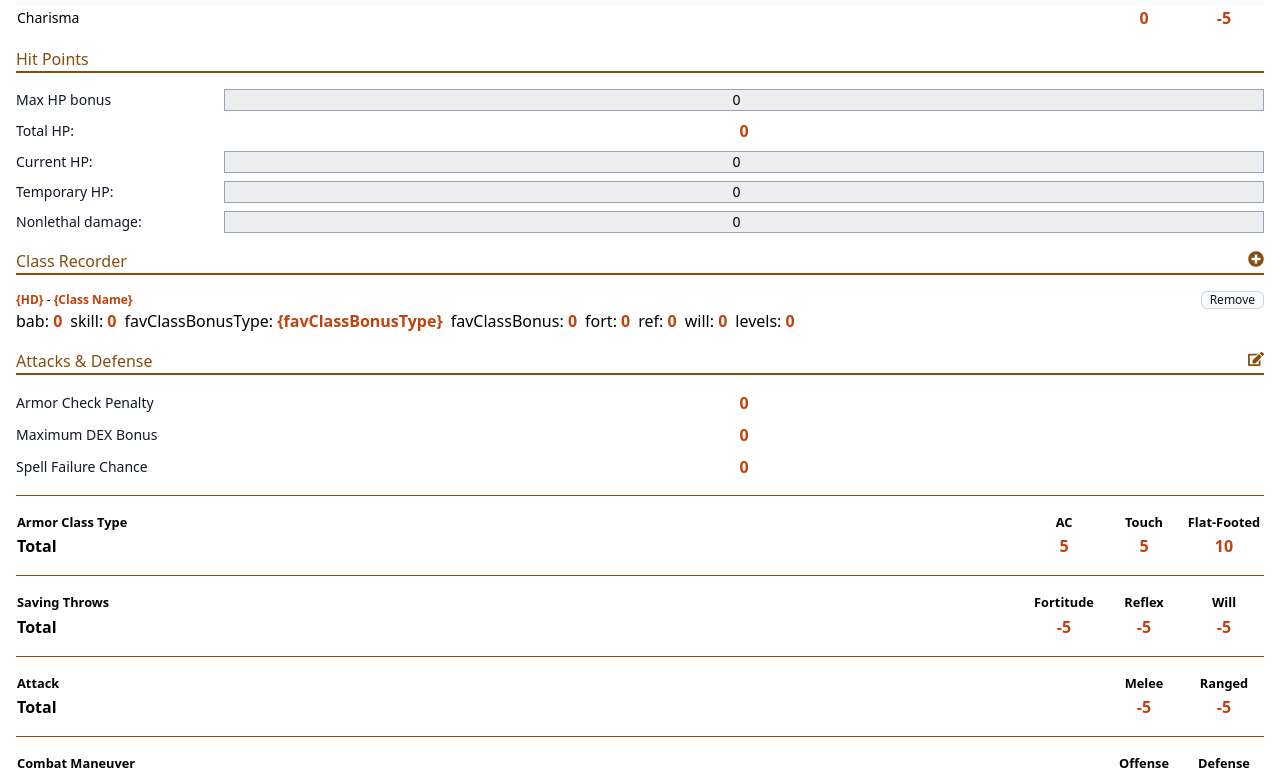
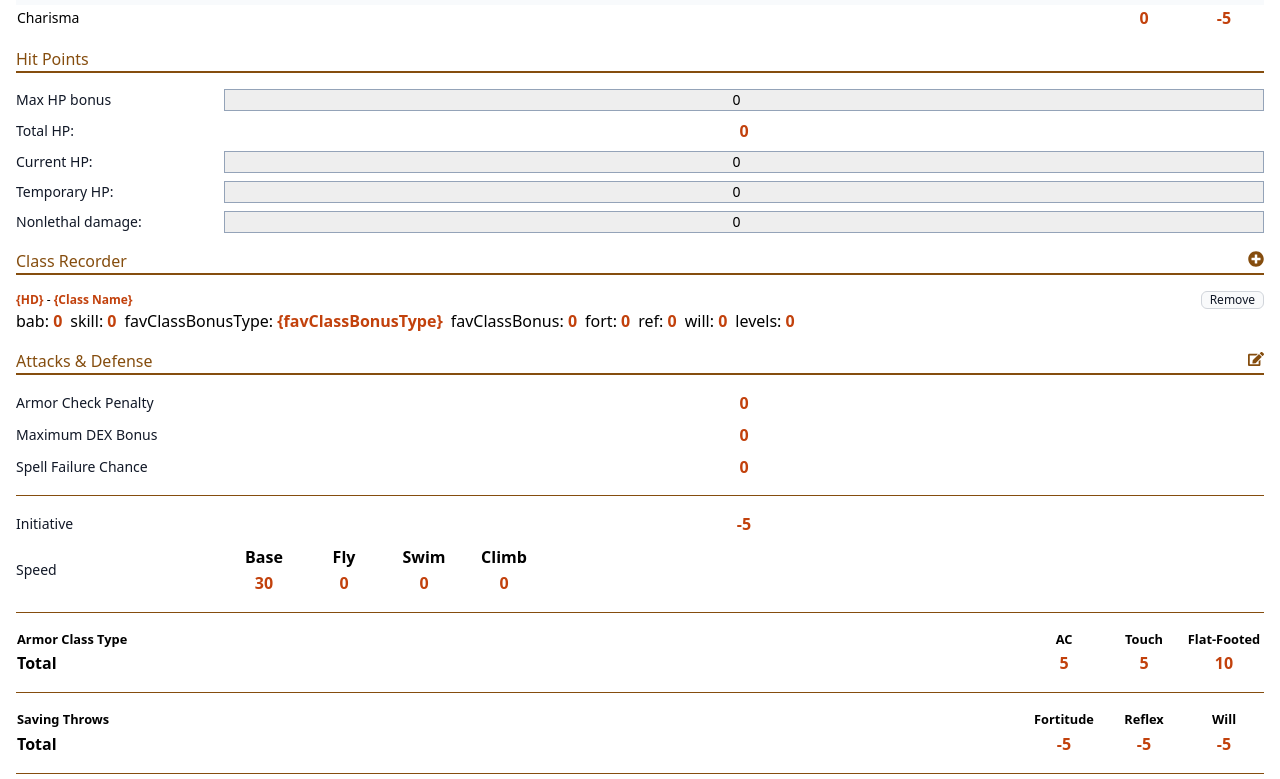
Before and after one commit to DominusAnima/Sheetfinder, a React (Vite) app: page / in a window 1280 px wide. Shown: the part 398-1177 px from the top of the page. Built offline with nearby package versions, Linux system fonts and the light colour scheme.

Commit message:
Added speed and initiative.

```diff
--- a/src/Blocks/Combat.tsx
+++ b/src/Blocks/Combat.tsx
@@ -3,7 +3,7 @@ import EditButton from "../Components/EditButton";
 import Field from "../Components/Field";
 import InlineInput from "../Components/InlineInput";
 import SectionTitle from "../Components/SectionTitle";
-import { Blocks } from "../charSheet";
+import { Blocks, SpeedList } from "../charSheet";
 import { useFormDispatch } from "../lib/useFormDispatch";
 import { SPECIAL_SIZE_MODIFIER } from "../constants";
 
@@ -32,6 +32,14 @@ export function CombatBlock({ state }: { state: Blocks }) {
     });
   }
 
+  function handleSpeedChange(speedType: keyof SpeedList, value: string) {
+    dispatch({ type: "changeSpeed", payload: { speedType, value } });
+  }
+
+  function handleInitChange(value: string) {
+    dispatch({ type: "changeInit", payload: { value } });
+  }
+
   return (
     <div className="mt-4">
       <SectionTitle title="Attacks & Defense">
@@ -47,6 +55,75 @@ export function CombatBlock({ state }: { state: Blocks }) {
         </Field>
         <Field label="Spell Failure Chance" horizontal>
           <p className="flex-1 text-center value">{state.combat.spellFail}</p>
+        </Field>
+      </div>
+
+      <hr className="my-4" />
+
+      <div className="space-y-2 mt-4">
+        <Field label="Initiative" horizontal>
+          <p className="flex-1 text-center value">{state.combat.initiative}</p>
+          {editing && (
+            <InlineInput
+              className="flex-1 text-center"
+              type="number"
+              value={state.combat.initBonus}
+              onChange={(e) => handleInitChange(e.target.value)}
+            />
+          )}
+        </Field>
+        <Field label="Speed" horizontal>
+          <table>
+            <thead>
+              <tr>
+                <th className="whitespace-nowrap w-20">Base</th>
+                <th className="whitespace-nowrap w-20">Fly</th>
+                <th className="whitespace-nowrap w-20">Swim</th>
+                <th className="whitespace-nowrap w-20">Climb</th>
+              </tr>
+            </thead>
+            <tbody>
+              {editing ? (
+                <tr>
+                  <td>
+                    <InlineInput
+                      type="number"
+                      value={state.combat.speed.base}
+                      onChange={(e) => handleSpeedChange("base", e.target.value)}
+                    />
+                  </td>
+                  <td>
+                    <InlineInput
+                      type="number"
+                      value={state.combat.speed.fly}
+                      onChange={(e) => handleSpeedChange("fly", e.target.value)}
+                    />
+                  </td>
+                  <td>
+                    <InlineInput
+                      type="number"
+                      value={state.combat.speed.swim}
+                      onChange={(e) => handleSpeedChange("swim", e.target.value)}
+                    />
+                  </td>
+                  <td>
+                    <InlineInput
+                      type="number"
+                      value={state.combat.speed.climb}
+                      onChange={(e) => handleSpeedChange("climb", e.target.value)}
+                    />
+                  </td>
+                </tr>
+              ) : (
+                <tr>
+                  <td className="text-center value">{state.combat.speed.base}</td>
+                  <td className="text-center value">{state.combat.speed.fly}</td>
+                  <td className="text-center value">{state.combat.speed.swim}</td>
+                  <td className="text-center value">{state.combat.speed.climb}</td>
+                </tr>
+              )}
+            </tbody>
+          </table>
         </Field>
       </div>
 
@@ -328,6 +405,11 @@ export function CombatBlock({ state }: { state: Blocks }) {
               <td className="text-center value">{state.classRecorder.totals.bab}</td>
             </tr>
             <tr>
+              <td>Ability Type</td>
+              <td className="text-center value">{state.combat.combatBonus.ability}</td>
+              <td className="text-center value">str & dex</td>
+            </tr>
+            <tr>
               <td>Ability Bonus</td>
               <td className="text-center value">
                 {state.abilityBlock.abilities[state.combat.combatBonus.ability].mod}
@@ -337,8 +419,8 @@ export function CombatBlock({ state }: { state: Blocks }) {
               </td>
             </tr>
             <tr>
-              <td>Ability bonus to CMB / Dodge and Deflect Bonus</td>
-              <td className="text-center value">{state.combat.combatBonus.ability}</td>
+              <td>Dodge and Deflect Bonus</td>
+              <td className="text-center value"></td>
               <td className="text-center value">
                 {Number(state.combat.acBonuses.dodge) + Number(state.combat.acBonuses.deflect)}
               </td>
--- a/src/reducer.tsx
+++ b/src/reducer.tsx
@@ -14,6 +14,7 @@ import {
   Money,
   Skill,
   SpecialEntry,
+  SpeedList,
   Spell,
   SpellSlot,
 } from "./charSheet";
@@ -27,6 +28,8 @@ import {
 } from "./constants";
 
 export type ReducerAction =
+  | ChangeInitAction
+  | ChangeSpeedAction
   | RemoveSpellAction
   | AddSpellAction
   | ChangeSpellFieldAction
@@ -444,6 +447,21 @@ type RemoveSpellAction = {
   };
 };
 
+type ChangeSpeedAction = {
+  type: "changeSpeed";
+  payload: {
+    speedType: keyof SpeedList;
+    value: string;
+  };
+};
+
+type ChangeInitAction = {
+  type: "changeInit";
+  payload: {
+    value: string;
+  };
+};
+
 export function reducer(state: Blocks, action: ReducerAction): Blocks {
   switch (action.type) {
     case "recalculate": {
@@ -1555,6 +1573,31 @@ export function reducer(state: Blocks, action: ReducerAction): Blocks {
 
       return newState;
     }
+    case "changeSpeed": {
+      const newState: Blocks = {
+        ...state,
+        combat: {
+          ...state.combat,
+          speed: {
+            ...state.combat.speed,
+            [action.payload.speedType]: action.payload.value,
+          },
+        },
+      };
+
+      return newState;
+    }
+    case "changeInit": {
+      const newState: Blocks = {
+        ...state,
+        combat: {
+          ...state.combat,
+          initBonus: action.payload.value,
+        },
+      };
+
+      return newState;
+    }
     default: {
       throw Error("Unknown action: " + action);
     }
```
